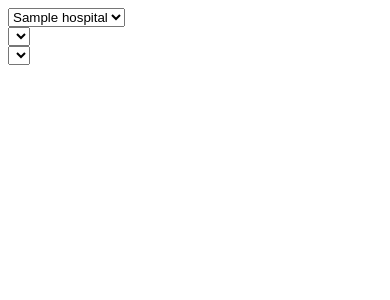
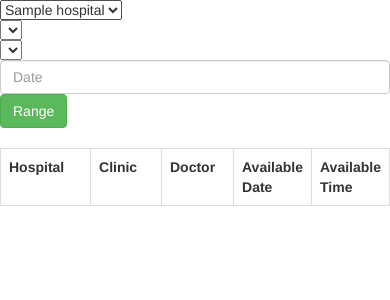
Before and after one commit to alptekinsarilar/AppointmentSystem, a Flask app: page /appointment in a window 390 px wide. Shown: the top 300 px of the page. Run offline with Flask 2, Linux system fonts and the light colour scheme; tables that the repository leaves empty hold one stand-in row (values such as "Sample post"); lists and menus that the app fills with data are empty; some libraries are stand-ins or nearby versions.

Commit message:
date picker added

```diff
--- a/app.py
+++ b/app.py
@@ -1,9 +1,9 @@
 from flask import Flask, render_template, jsonify, request, session
 from flask_sqlalchemy import SQLAlchemy
 from sqlalchemy.orm import column_property
-from datetime import datetime
+from datetime import datetime, timedelta
 from flask_wtf import FlaskForm, CSRFProtect
-from wtforms.fields import SubmitField
+from wtforms.fields import SubmitField, DateField
 from wtforms_sqlalchemy.fields import QuerySelectField
 
 
@@ -13,7 +13,7 @@ app.config["SQLALCHEMY_TRACK_MODIFICATIONS"] = False
 app.secret_key = 'secret string'
 
 db = SQLAlchemy(app)
-csrf = CSRFProtect(app)
+# csrf = CSRFProtect(app)
 
 
 class Appointment(db.Model):
@@ -23,6 +23,32 @@ class Appointment(db.Model):
     app_date = db.Column(db.Date, nullable=False)
     app_time = db.Column(db.Time, nullable=False)
     app_desc = db.Column(db.String(240))
+
+    def __init__(self,doc_id,pat_ssn,app_time):
+        self.doc_id = doc_id
+        self.pat_ssn = pat_ssn
+        self.app_time = app_time
+
+
+class Doctor(db.Model):
+    _tablename_ ='doctor'
+    doctor_id = db.Column(db.String(9), primary_key = True)
+    clinic_number = db.Column(db.String(9), nullable = False)
+    hnumber = db.Column(db.String(9), nullable = False)
+    bdate = db.Column(db.DateTime)
+    fname = db.Column(db.String(20), nullable = False)
+    lname = db.Column(db.String(20), nullable = False)
+    phone_number = db.Column(db.String(11))
+    full_name = column_property(fname + " " + lname)
+
+    def _init_(self, doctor_id, clinic_number, hnumber,fname,lname,phone_number):
+        self.doctor_id = doctor_id
+        self.clinic_number = clinic_number
+        self.hnumber = hnumber
+        self.fname = fname
+        self.lname = lname
+        self.phone_number = phone_number
+
 
 class Patient(db.Model):
     _tablename_ = 'patient'
@@ -49,24 +75,6 @@ class HospitalClinic(db.Model):
     hnumber = db.Column(db.String(9), primary_key=True)
     clinic_number = db.Column(db.String(9), nullable=False)
 
-class Doctor(db.Model):
-    _tablename_ ='doctor'
-    doctor_id = db.Column(db.String(9), primary_key = True)
-    clinic_number = db.Column(db.String(9), nullable = False)
-    hnumber = db.Column(db.String(9), nullable = False)
-    bdate = db.Column(db.DateTime)
-    fname = db.Column(db.String(20), nullable = False)
-    lname = db.Column(db.String(20), nullable = False)
-    phone_number = db.Column(db.String(11))
-    full_name = column_property(fname + " " + lname)
-
-    def _init_(self, doctor_id, clinic_number, hnumber,fname,lname,phone_number):
-        self.doctor_id = doctor_id
-        self.clinic_number = clinic_number
-        self.hnumber = hnumber
-        self.fname = fname
-        self.lname = lname
-        self.phone_number = phone_number
 
 
 def the_hospital_factory():
@@ -115,7 +123,7 @@ def index():
 
 
 @app.route('/appointment',methods=['POST','GET'])
-def appointment():
+def system():
     session['doctors'] = []
     session['clinics'] = []
     hospital_form = selectHospitalForm()
@@ -158,7 +166,31 @@ def get_doctors(hospital,clinic):
 
     return jsonify({'doctors':doctor_array})
 
+@app.route("/range/<doctor>",methods=["POST","GET"])
+def range(doctor):
+    if request.method == 'POST':
+        From = request.form['From']
+        dt = datetime.strptime(From, "%Y-%m-%d").date()
 
+        booked_app = Appointment.query.filter_by(app_date = dt).all()
+
+
+
+        app_time_list = app_create(doctor)
+        app_list = []
+        for i in app_time_list:
+            new_app = Appointment (doctor, "11111118",i)
+            app_list.append(new_app)
+
+        for i in app_list:
+            for j in booked_app:
+                if i.app_time == j.app_time.strftime("%H:%M"):
+                    app_list.remove(i)
+                    print("deleted!")
+
+
+
+    return jsonify({'htmlresponse': render_template('available_time_response.html', ordersrange=app_list)})
 
 @app.route('/hospital',methods=['POST','GET'])
 def hospital():
@@ -170,7 +202,7 @@ def hospital():
 
 @app.route('/get-clinics', methods=['GET', 'POST'])
 def get_clinics():
-    print("HI!")
+
     selected_hospital= request.get_json(silent=False)
     selected_clinics = Clinic.query.all()
     session['clinics'] = [item.clinic_number for item in selected_clinics]
@@ -226,7 +258,27 @@ def personadd():
     return render_template("add_doctor.html")
 
 
+def datetime_range(start, end, delta):
+    current = start
+    while current < end:
+        yield current
+        current += delta
+
+def app_create(doctor_id):
+    app_start_time =  datetime(2016, 9, 1, 8)
+    app_end_time = datetime(2016, 9, 1, 5+12)
+    dts = [dt.strftime('%H:%M') for dt in datetime_range(app_start_time,app_end_time , timedelta(minutes=15))]
+
+    lunch_start_time =  datetime(2016, 9, 1, 12)
+    lunch_end_time = datetime(2016, 9, 1, 1+12)
+    lunch_break = [dt.strftime('%H:%M') for dt in datetime_range(lunch_start_time,lunch_end_time , timedelta(minutes=15))]
+    for i in lunch_break:
+        dts.remove(i)
+
+    return dts
+#(self, doc_id, pat_ssn, app_date,app_time,app_desc)
+
 if(__name__== "__main__"):
     # db.create_all()
-    csrf.init_app(app)
+    # csrf.init_app(app)
     app.run(debug=True)
--- a/templates/appointment.html
+++ b/templates/appointment.html
@@ -5,6 +5,8 @@
     <meta http-equiv="X-UA-Compatible" content="IE=edge">
     <meta name="viewport" content="width=device-width, initial-scale=1.0">
     <title>Document</title>
+    <link rel="stylesheet" href="https://maxcdn.bootstrapcdn.com/bootstrap/3.3.7/css/bootstrap.min.css"/>
+        <link rel="stylesheet" href="https://cdnjs.cloudflare.com/ajax/libs/jqueryui/1.12.1/jquery-ui.css"/>
 </head>
 <body>
 
@@ -15,7 +17,85 @@
         {{ doctor_form.doctors }}
     </form>
 
+
+    <div class="row">
+        <div class="col-md-2">
+            <input type="text" name="From" id="From" class="form-control" placeholder="Date"/>
+        </div>
+        <div class="col-md-8">
+            <input type="button" name="range" id="range" value="Range" class="btn btn-success"/>
+        </div>
+        <div class="clearfix"></div>
+        <br/>
+        </div>
+        <div id="available_appointments">
+        <table class="table table-bordered">
+            <tr>
+            <th width="24%">Hospital</th>
+            <th width="19%">Clinic</th>
+            <th width="19%">Doctor</th>
+            <th width="19%">Available Date</th>
+            <th width="19%">Available Time</th>
+            </tr>
+            {% for row in orders %}
+            <tr>
+                <td>{{row.id}}</td>
+                <td>{{row.customer_name}}</td>
+                <td>{{row.purchased_items}}</td>
+                <td>{{row.purchased_date}}</td>
+                <td>$ {{row.price}}</td>
+            </tr>
+            {% endfor %}
+        </table>
+
+        </div>
+
 </body>
+
+<script src="https://cdnjs.cloudflare.com/ajax/libs/jquery/3.1.1/jquery.min.js"></script>
+<script src="https://cdnjs.cloudflare.com/ajax/libs/jqueryui/1.12.1/jquery-ui.js"></script>
+<script>
+    $('table').on('click', function(){
+        var tmp = this;
+       tmp = tmp.value;
+       alert(tmp);
+    });
+</script>
+<script>
+
+    $(document).ready(function(){
+    $.datepicker.setDefaults({
+        dateFormat: 'yy-mm-dd'
+    });
+    $(function(){
+        $("#From").datepicker();
+        $("#to").datepicker();
+    });
+    $('#range').click(function(){
+        var From = $('#From').val();
+        var to = $('#to').val();
+        var doctor = document.getElementById('doctors').value
+        if(From != '' && to != ''&& doctor !='')
+        {
+            let url = '/range/'+doctor
+            $.ajax({
+                url:url,
+                method:"POST",
+                data:{From:From, to:to},
+                success:function(data)
+                {
+                    $('#available_appointments').html(data);
+                    $('#available_appointments').append(data.htmlresponse);
+                }
+            });
+        }
+        else
+        {
+            alert("Please Select the Date and the Doctor");
+        }
+    });
+});
+</script>
 
 <script>
     let hospital_select = document.getElementById('all_hospitals')
```
Also changed, not shown: templates/available_time_response.html (added, +24 -0 lines).
